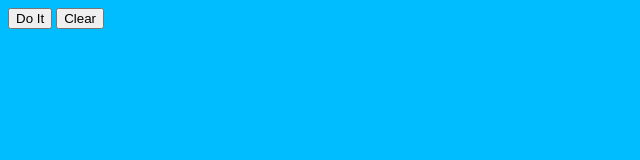
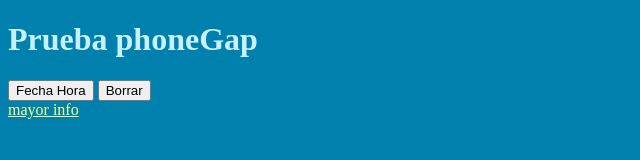
Before and after one commit to kevinreyes/phonegab-tst, a plain HTML site: page index.html in a window 1280 px wide. Shown: the whole page, without its empty margins (0-640 px from the left). Drawn offline with Linux system fonts and the light colour scheme.

Commit message:
Agregando link de ejemplo(readme.html)

```diff
--- a/css/style.css
+++ b/css/style.css
@@ -1,11 +1,7 @@
 body{
-  background: #00BDFF;
-  background-repeat: repeat-x;
-  background-image: -moz-linear-gradient(top, #00BDFF, #00BDFF);
-  background-image: -ms-linear-gradient(top, #00BDFF, #00BDFF);
-  background-image: -webkit-gradient(linear, left top, left bottom, from(#00BDFF), to(#00BDFF));
-  background-image: -webkit-linear-gradient(top, #00BDFF, #00BDFF);
-  background-image: -o-linear-gradient(top, #00BDFF, #00BDFF);
-  background-image: linear-gradient(top, #00BDFF, #00BDFF);
-  filter: progid:DXImageTransform.Microsoft.gradient( startColorstr='#00BDFF', endColorstr='#00BDFF',GradientType=0 );
+  background: #0080AD;
+  color: #C7F1FF;
 }
+body a{
+  color: #FFFF84;
+}
--- a/index.html
+++ b/index.html
@@ -7,11 +7,12 @@
 </head>
 
 <body>
- <button id="silly">Do It</button>
- <button id="clear">Clear</button>
- <div id="results"></div>
+ <h1>Prueba phoneGap</h1>
+   <button id="silly">Fecha Hora</button>
+   <button id="clear">Borrar</button>
+  <div id="results"></div>
 
- <script src="js/zepto.min.js"></script>
+<script src="js/zepto.js"></script>
  <script src="js/silly.js"></script>
 
 <script>
@@ -23,5 +24,7 @@
 });
 
 </script>
+<a href="readme.html">mayor info</a>
+
 </body>
 </html>
--- a/js/silly.js
+++ b/js/silly.js
@@ -1,6 +1,6 @@
 var SILLY= (function(module) {
  module.DoIt = function(resultObject) {
- resultObject.prepend(Date() + '<br/>');
+    resultObject.prepend(Date() + '<br/>');
  };
 
  return module
```
Also changed, not shown: README.md.
